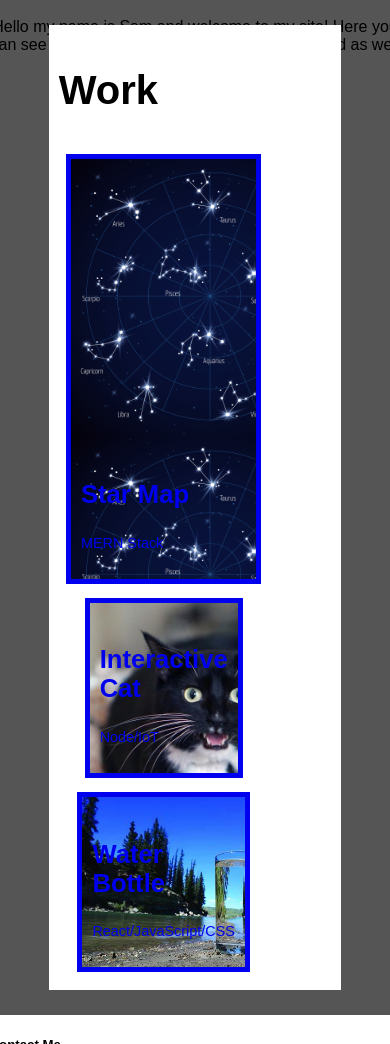
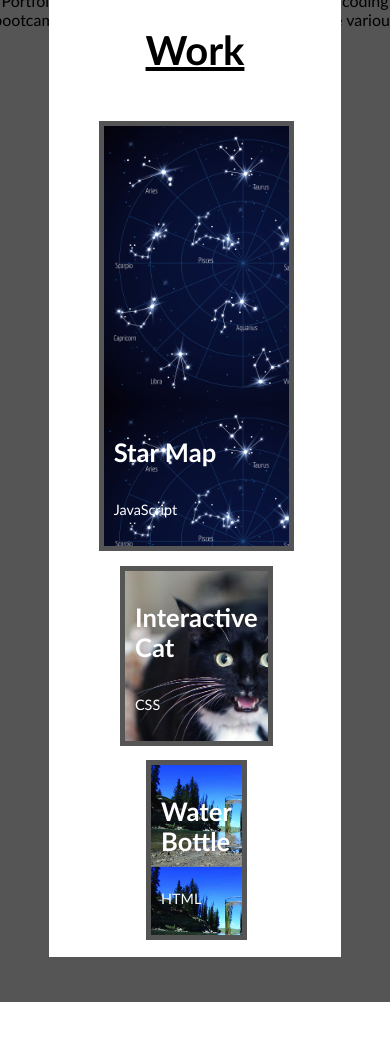
Before and after one commit to sco5am/Samuels-Portfolio, a plain HTML site: page index.html in a window 390 px wide. Shown: the part 956-2000 px from the top of the page. Drawn offline with Linux system fonts and the light colour scheme.

Commit message:
almost final

```diff
--- a/index.html
+++ b/index.html
@@ -11,7 +11,7 @@
 
 <Body>
   <header>
-    <h1>Samuel Oaks's Portfolio</h1>
+    <h1>Samuel's Portfolio</h1>
     <nav class="fill">
       <ul>
         <li><a href="#About Me">About Me</a></li>
@@ -28,32 +28,32 @@
       <h2>About Me</h2>
       <div>
         <p>
-          Hello my name is Sam and welcome to my site! Here you can see a variety of diffrent projects ive completed as well as rousources to contact me.
+          Hello my name is Samuel Oaks and welcome to my Portfolio. Im currently enrolled in the Ohio State coding bootcamp, and below you can sample some of the various projects ive completed.
         </p>
       </div>
     </article>
 
     <section class="projects" id="work">
-      <h2>Work</h2>
+      <h3>Work</h3>
       <div class="flex-container">
 
         <a href="https://www.youtube.com/watch?v=dQw4w9WgXcQ&ab_channel=RickAstley" class="flex-item star-map">
           <div>
-            <h3>Star Map</h3>
-            <span>MERN Stack</span>
+            <h4>Star Map</h4>
+            <span>JavaScript</span>
           </div>
         </a>
 
         <a href="https://www.youtube.com/watch?v=dQw4w9WgXcQ&ab_channel=RickAstley" class="flex-item cat">
           <div>
-            <h3>Interactive Cat</h3>
-            <span>Node/IoT</span>
+            <h4>Interactive Cat</h4>
+            <span>CSS</span>
           </div>
         </a>
         <a href="https://www.youtube.com/watch?v=dQw4w9WgXcQ&ab_channel=RickAstley" class="flex-item water">
           <div>
-            <h3>Water Bottle</h3>
-            <span>React/JavaScript/CSS</span>
+            <h4>Water Bottle</h4>
+            <span>HTML</span>
           </div>
         </a>
 
--- a/style.css
+++ b/style.css
@@ -1,8 +1,8 @@
 * {
+  font-family: 'Trebuchet MS', 'Lucida Sans Unicode', 'Lucida Grande', 'Lucida Sans', Arial, sans-serif;
 }
 
 body {
-    font-family: sans-serif;
     padding: 0;
     margin: 0;
     background-color: #555;
@@ -31,7 +31,6 @@ body {
   background-color: #fff;
   }
 
-  /* NAVIGATION */
   nav {
     width: 50%;
     margin-top: 10px;
@@ -63,8 +62,6 @@ body {
     color: #555;
   }
 
-
-  /* stroke */
   nav.stroke ul li a,
   nav.fill ul li a {
     position: relative;
@@ -105,9 +102,48 @@ body {
     -moz-animation: fill 1s forwards;
     opacity: 1;
   }
-  /*t*/
-  address {
-    width: 50%;
+
+  main {
+    max-width: 75%;
+    margin-left: auto;
+    margin-right: auto;
+    display: flex;
+    flex-wrap: wrap;
+    justify-content: center;
+    align-items: center;
+    height: 100px;
+
+  }
+  article {
+   background-color: rgb(255, 255, 255);
+   margin: 30px;
+   padding: 30px;
+   height: 300px;
+   display: inline-block;
+   flex-wrap: wrap;
+
+   }
+   h2 {
+  text-align: center;
+  font-size: 40px;
+  text-decoration: underline;
+
+   }
+   h3,
+   h5 {
+    margin-bottom: 10;
+    padding-bottom: 0;
+    width: 100%;
+    text-align: center;
+    font-size: 40px;
+    text-decoration: underline;
+   }
+
+   article p {
+    text-align: center;
+   }
+
+   address {
     margin-top: 10px;
     background: rgb(255, 255, 255);
     padding: 25px;
@@ -156,7 +192,6 @@ body {
     height: 1px;
   }
 
-
   address.fill ul li a {
     transition: all 2s;
   }
@@ -178,35 +213,6 @@ body {
     -moz-animation: fill 1s forwards;
     opacity: 1;
   }
-  /*y*/
-  main {
-    max-width: 75%;
-    margin-left: auto;
-    margin-right: auto;
-    display: flex;
-    flex-wrap: wrap;
-    justify-content: center;
-  align-items: center;
-  height: 100px;
-
-  }
-  article {
-   background-color: rgb(255, 255, 255);
-   margin: 30px;
-   padding: 30px;
-   height: 300px;
-   display: inline-block;
-   flex-wrap: wrap;
-
-   }
-   h2 {
-  text-align: center;
-  font-size: 40px;
-   }
-
-   article p {
-    text-align: center;
-   }
 
    .pro-photo {
     margin-left: 20px;
@@ -217,6 +223,8 @@ body {
    .contact-me {
     background-color: #fff;
     display: inline-block;
+    margin-top: 20px;
+    padding: 50px;
    }
    /*test*/
 
@@ -232,11 +240,6 @@ body {
     background-color: #fff;
   }
 
-  .projects> h2 {
-
-
-  }
-
   .projects > div {
     flex: 0 0 77%;
   }
@@ -249,10 +252,11 @@ body {
     display: flex;
     flex-wrap: wrap;
     justify-content: center;
+    margin-left: 12%;
   }
 
   .flex-item {
-    border: 5px solid;
+    border: #555 5px solid;
     min-height: 150px;
     max-height: 150px;
     flex-basis: calc(50% - 1em);
@@ -265,9 +269,9 @@ body {
     background-size: 150%;
     transition: all 0.5s;
     font-size: 0.9rem;
+
   }
 
-  /* feature first portfolio item */
   .flex-item:first-child {
       min-height: 400px;
       flex-basis: 100%;
@@ -279,14 +283,13 @@ body {
 
   .flex-item div {
     padding: 8px 10px;
+    color: #fff;
   }
 
-  .flex-item h3 {
+  .flex-item h4 {
     font-size: 1.6rem;
   }
 
-
-  /* portfolio project images */
   .cat {
     background-image: url('images/513271524c7f991dd2658b600895580c.jpg');
   }
@@ -313,3 +316,7 @@ body {
       background: #333;
     }
   }
+  @media screen and (max-width: 768px) {
+    article{
+      flex-direction: column;
+    }
```
